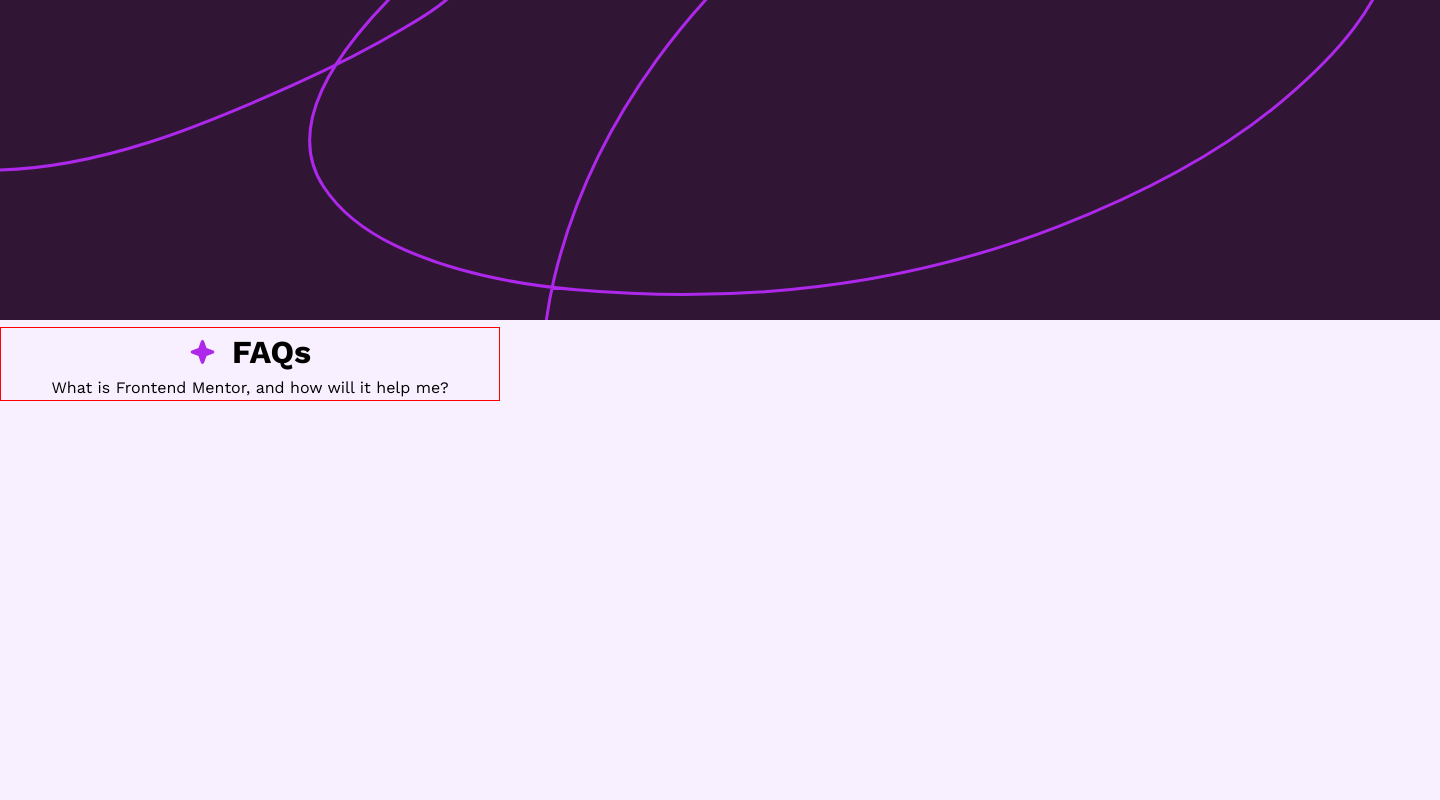
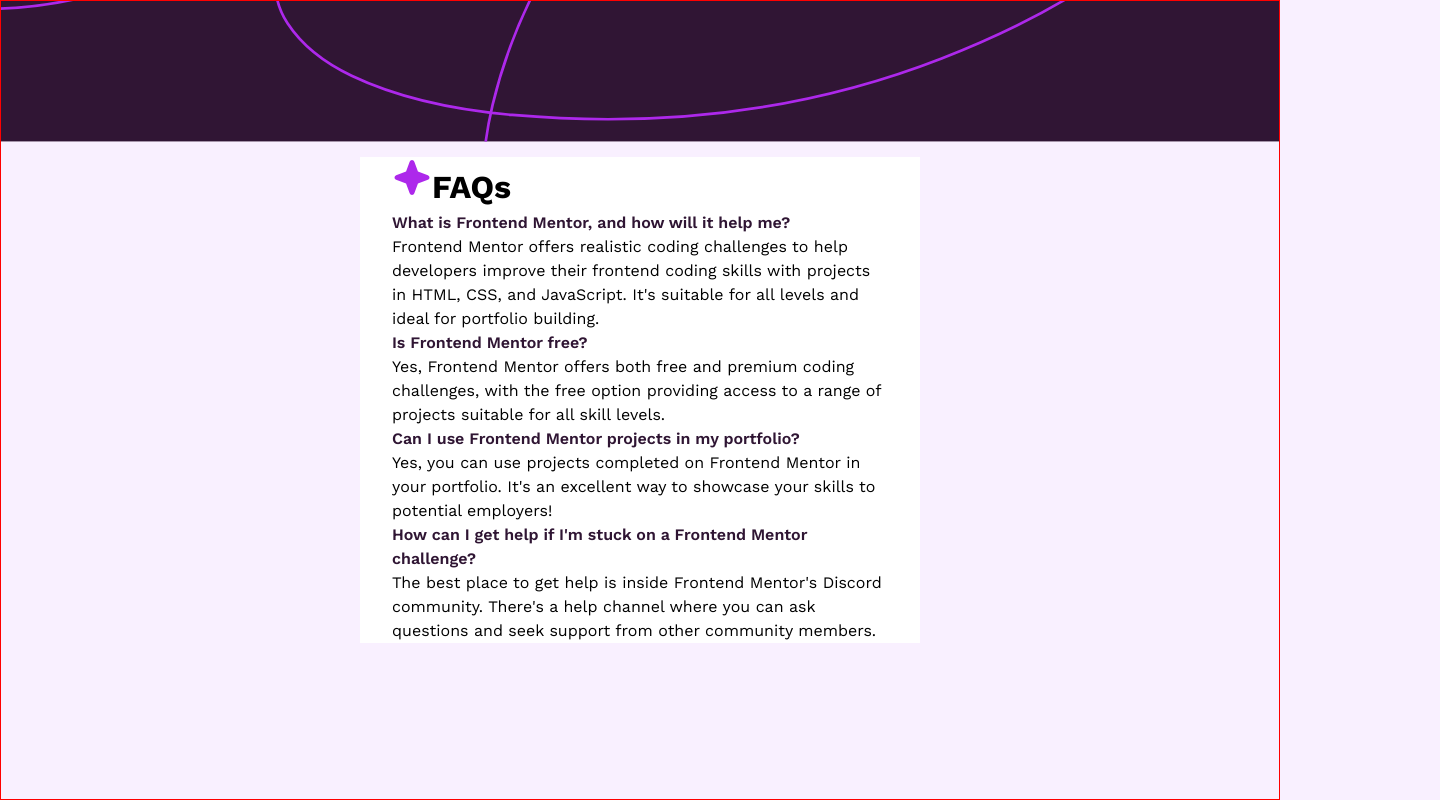
Before and after one commit to MarlonM-Dev/Frontend-Mentor---FAQ-accordion, a plain HTML site: page index.html in a window 1280 px wide. Shown: the whole page, 1440 px wide, since content can reach past the window. Drawn offline with Linux system fonts and the light colour scheme.

Commit message:
completed half of the html, time to complete the css

```diff
--- a/index.html
+++ b/index.html
@@ -13,27 +13,49 @@
     <title>Frontend Mentor | FAQ accordion</title>
   </head>
   <body>
-    <img src="./assets/images/background-pattern-desktop.svg" alt="" />
-    <main class="container">
+    <div class="container invisible-box">
       <div class="box">
-        <img class="star" src="./assets/images/icon-star.svg" alt="" />
-        <h1 class="title">FAQs</h1>
+        <h1><img src="./assets/images/icon-star.svg" />FAQs</h1>
+        <div>
+          <p class="question">
+            What is Frontend Mentor, and how will it help me?
+          </p>
+          <p>
+            Frontend Mentor offers realistic coding challenges to help
+            developers improve their frontend coding skills with projects in
+            HTML, CSS, and JavaScript. It's suitable for all levels and ideal
+            for portfolio building.
+          </p>
+        </div>
+        <div>
+          <p class="question">Is Frontend Mentor free?</p>
+          <p>
+            Yes, Frontend Mentor offers both free and premium coding challenges,
+            with the free option providing access to a range of projects
+            suitable for all skill levels.
+          </p>
+        </div>
+        <div>
+          <p class="question">
+            Can I use Frontend Mentor projects in my portfolio?
+          </p>
+          <p>
+            Yes, you can use projects completed on Frontend Mentor in your
+            portfolio. It's an excellent way to showcase your skills to
+            potential employers!
+          </p>
+        </div>
+        <div>
+          <p class="question">
+            How can I get help if I'm stuck on a Frontend Mentor challenge?
+          </p>
+          <p>
+            The best place to get help is inside Frontend Mentor's Discord
+            community. There's a help channel where you can ask questions and
+            seek support from other community members.
+          </p>
+        </div>
       </div>
-      <div>
-        <p>What is Frontend Mentor, and how will it help me?</p>
-      </div>
-    </main>
-    <!--  Frontend Mentor
-    offers realistic coding challenges to help developers improve their frontend
-    coding skills with projects in HTML, CSS, and JavaScript. It's suitable for
-    all levels and ideal for portfolio building. Is Frontend Mentor free? Yes,
-    Frontend Mentor offers both free and premium coding challenges, with the
-    free option providing access to a range of projects suitable for all skill
-    levels. Can I use Frontend Mentor projects in my portfolio? Yes, you can use
-    projects completed on Frontend Mentor in your portfolio. It's an excellent
-    way to showcase your skills to potential employers! How can I get help if
-    I'm stuck on a Frontend Mentor challenge? The best place to get help is
-    inside Frontend Mentor's Discord community. There's a help channel where you
-    can ask questions and seek support from other community members. -->
+    </div>
   </body>
 </html>
--- a/style.css
+++ b/style.css
@@ -24,16 +24,14 @@
 }
 
 body {
+    background-image: url(./assets/images/background-pattern-desktop.svg);
+    /* background-size: auto; */
+    background-position: center;
+    background-size: cover;
+    background-repeat: no-repeat;
     background-color: var(--clr-light-pink);
-}
-
-.box {
-    display: flex;
-    gap: 1em;
-}
-
-.star {
-    width: 1.7em;
+    /* position: absolute; */
+    /* height: 100vh; */
 }
 
 .container {
@@ -44,3 +42,23 @@
     flex-direction: column;
     border: 1px solid red;
 }
+
+.invisible-box {
+    width: 100%;
+    position: absolute;
+    height: 50em;
+    display: flex;
+    justify-content: center;
+}
+
+.box {
+    background-color: #fff;
+    margin-inline: auto;
+    width: 35em;
+    padding-inline: 2em;
+}
+
+.question {
+    color: var(--clr-dark-purple);
+    font-weight: 600;
+}
```
